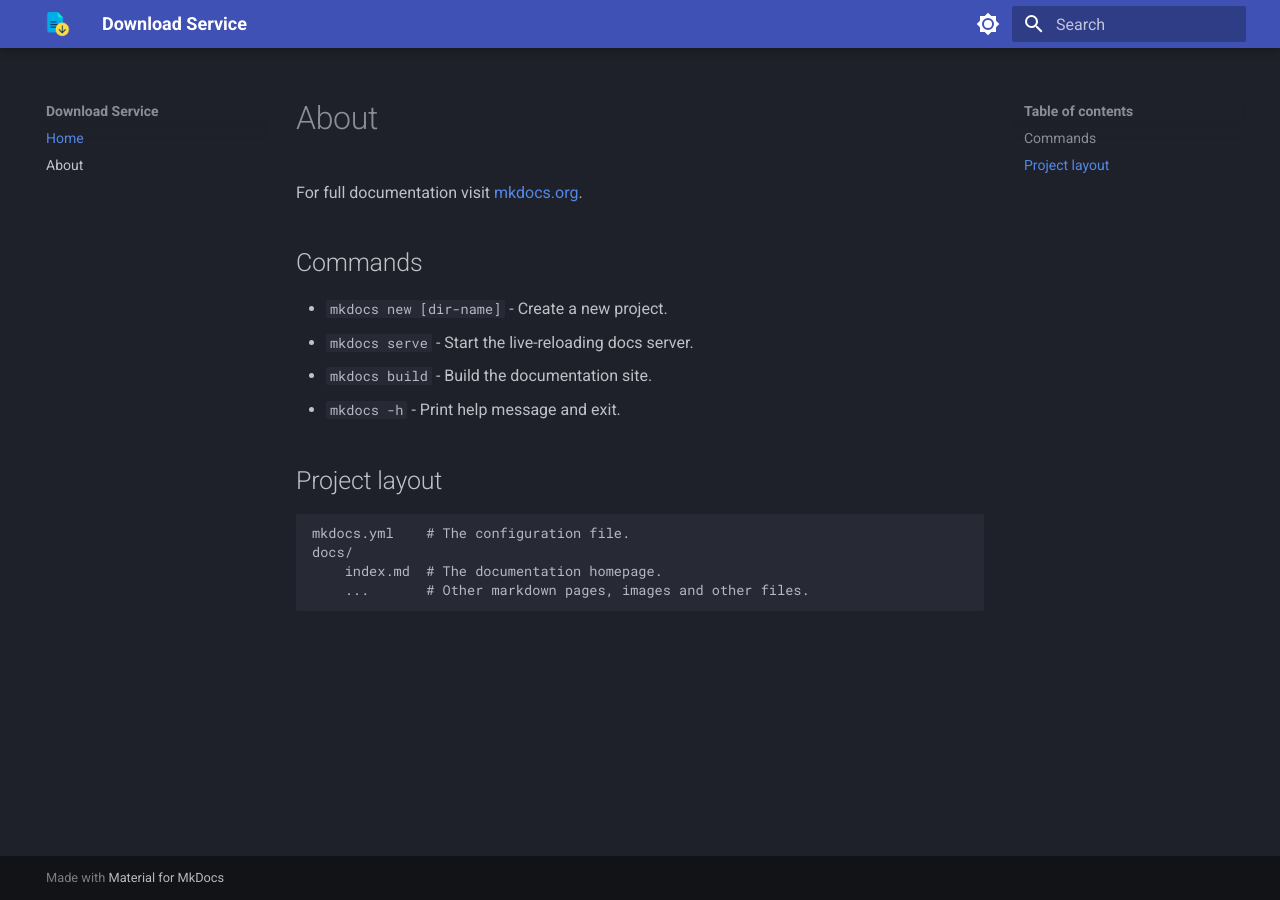
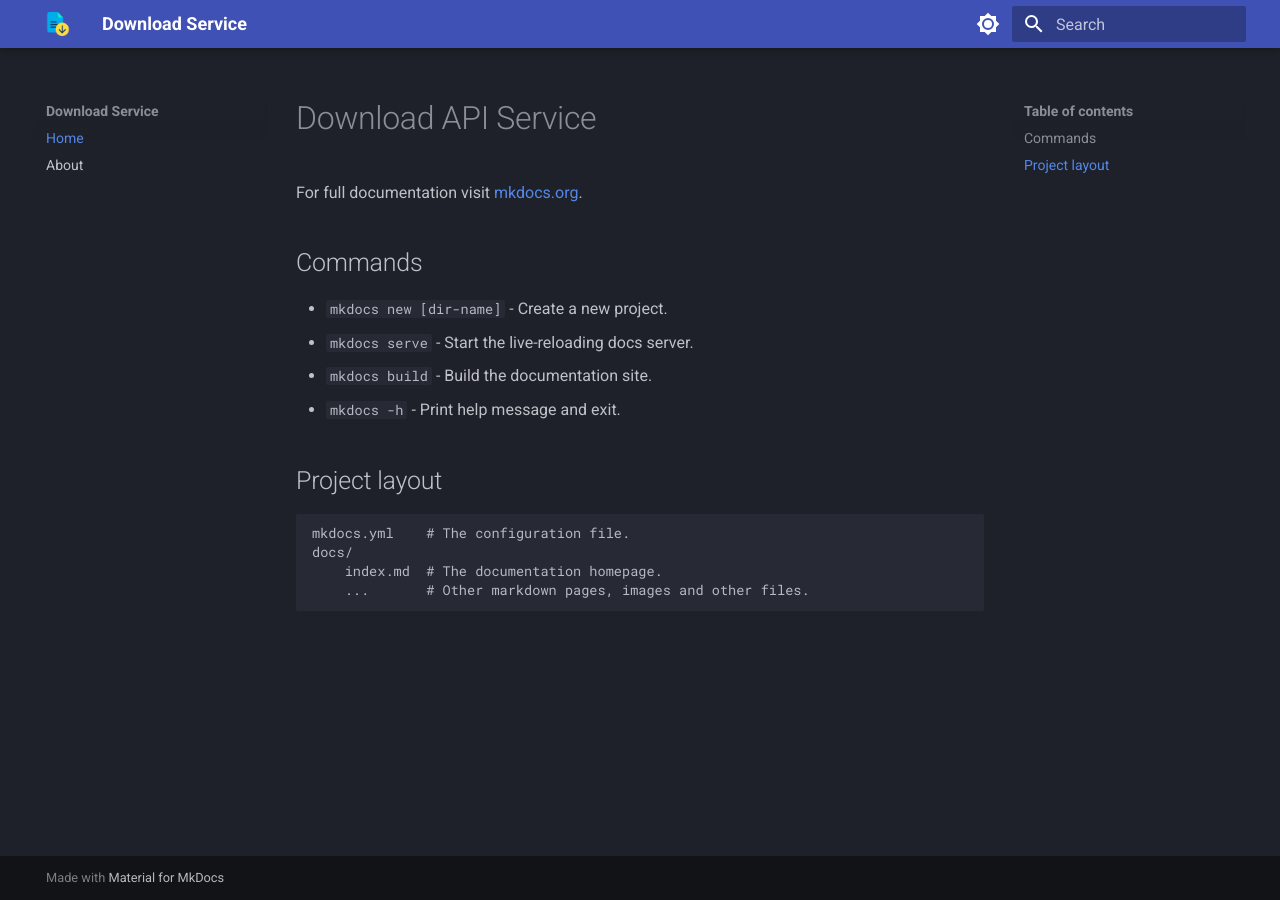
Before and after one commit to sumeetse/download-svc-docs, an MkDocs documentation site: the page built from docs/index.md, in a window 1280 px wide. Built offline with MkDocs 1.6.1 and Material for MkDocs 9.7.7, drawn with Linux system fonts in a browser that asks for light colours.

```diff
--- a/docs/index.md
+++ b/docs/index.md
@@ -1,4 +1,4 @@
-# About
+# Download API Service
 
 For full documentation visit [mkdocs.org](https://www.mkdocs.org).
 
```
Also changed, not shown: docs/about.md (+1 -1 lines).
